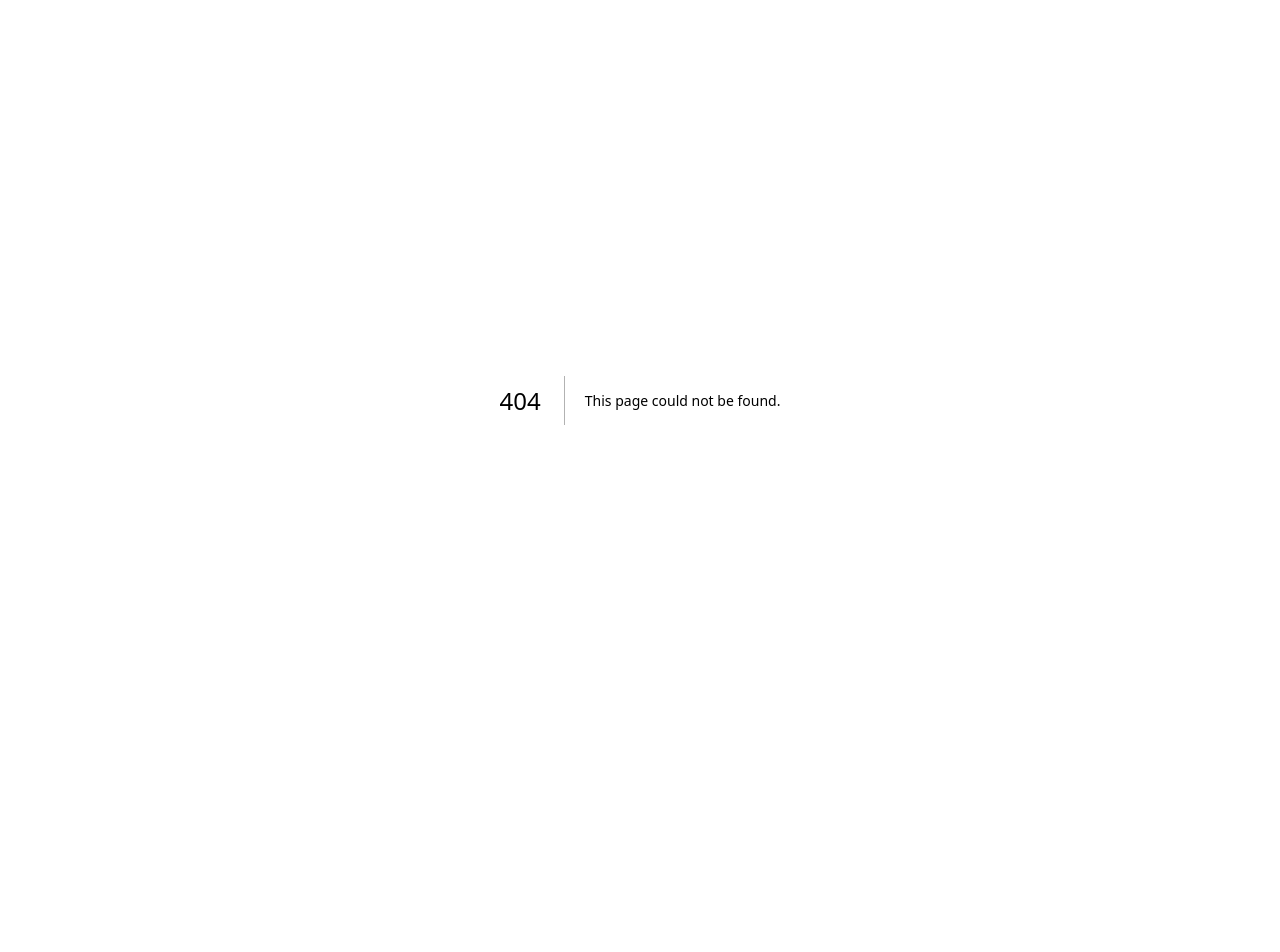
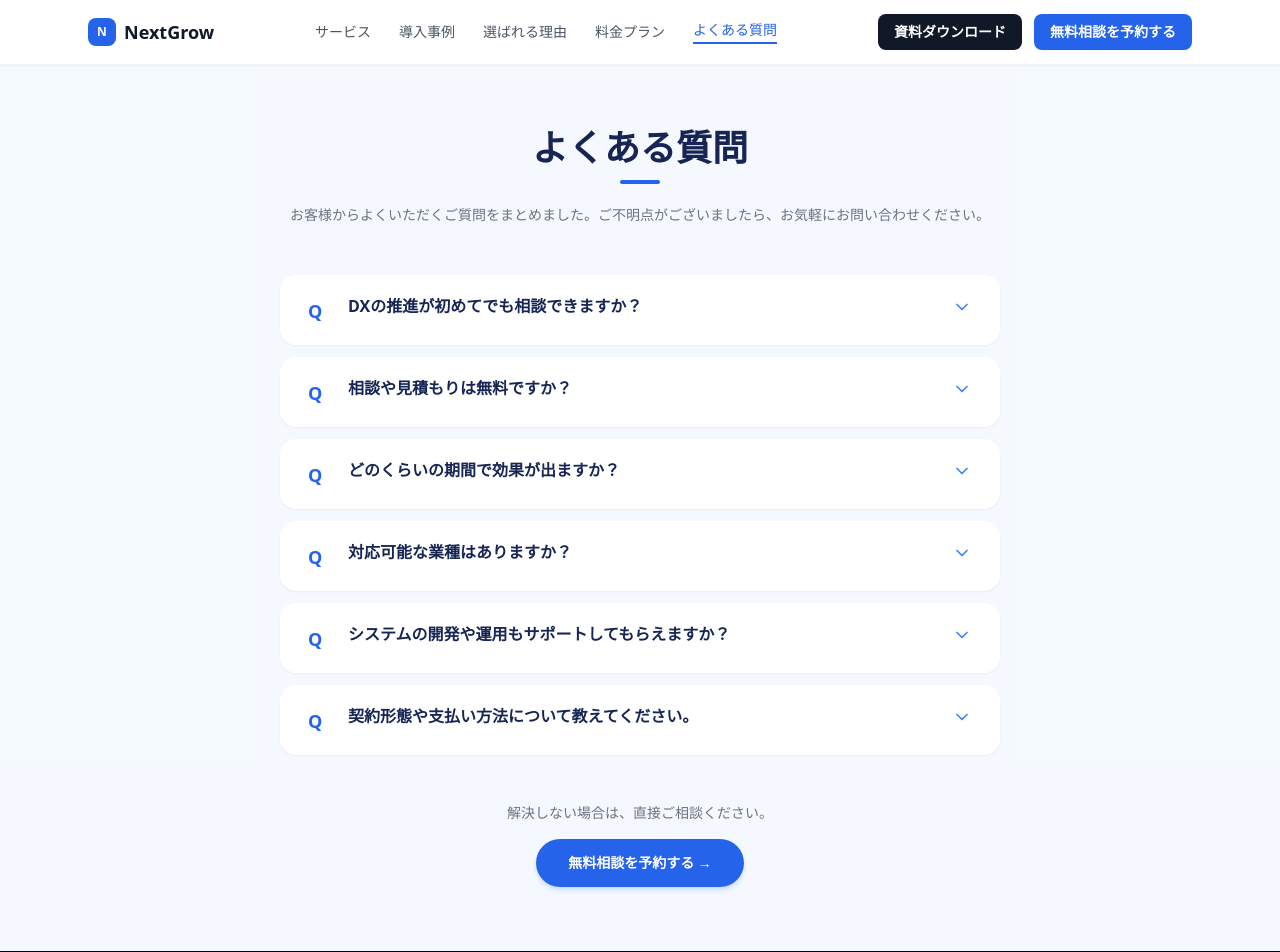
Before and after one commit to ryoma-creator/enterprise-dx-platform-lp, a Next.js app: page /faq in a window 1280 px wide. Before the commit this address had no page. Shown: the top 952 px of the page. Before the commit the page ends 800 px from the top, so only its background shows below. Built offline with nearby package versions, Linux system fonts and the light colour scheme.

Commit message:
feat: よくある質問ページを新規作成・全ナビリンク修正

```diff
--- a/app/cases/page.tsx
+++ b/app/cases/page.tsx
@@ -136,7 +136,7 @@ export default function CasesPage() {
             <Link href="/cases" className="text-sm text-blue-600 font-bold border-b-2 border-blue-600 pb-0.5">導入事例</Link>
             <Link href="/#reasons" className="text-sm text-gray-600 hover:text-blue-600 transition-colors font-medium">選ばれる理由</Link>
             <Link href="/pricing" className="text-sm text-gray-600 hover:text-blue-600 transition-colors font-medium">料金プラン</Link>
-            <Link href="/#faq" className="text-sm text-gray-600 hover:text-blue-600 transition-colors font-medium">よくある質問</Link>
+            <Link href="/faq" className="text-sm text-gray-600 hover:text-blue-600 transition-colors font-medium">よくある質問</Link>
           </div>
           <div className="flex items-center gap-3">
             <a href="#" className="hidden sm:block px-4 py-2 border border-gray-300 text-gray-700 hover:border-blue-400 hover:text-blue-600 rounded-lg text-sm font-medium transition-all">
--- /dev/null
+++ b/app/faq/page.tsx
@@ -0,0 +1,186 @@
+'use client'
+
+import { useState, useRef } from 'react'
+import { motion, useInView, AnimatePresence } from 'framer-motion'
+import Link from 'next/link'
+import { FiChevronDown } from 'react-icons/fi'
+
+function FadeUp({ children, delay = 0, className = '' }: { children: React.ReactNode; delay?: number; className?: string }) {
+  const ref = useRef(null)
+  const inView = useInView(ref, { once: true, margin: '-40px' })
+  return (
+    <motion.div ref={ref} initial={{ opacity: 0, y: 24 }} animate={inView ? { opacity: 1, y: 0 } : {}}
+      transition={{ duration: 0.45, delay, ease: 'easeOut' }} className={className}>
+      {children}
+    </motion.div>
+  )
+}
+
+const NAV_LINKS = [
+  { label: 'サービス',     href: '/#services' },
+  { label: '導入事例',    href: '/cases' },
+  { label: '選ばれる理由', href: '/#reasons' },
+  { label: '料金プラン',  href: '/pricing' },
+  { label: 'よくある質問', href: '/faq' },
+]
+
+const FAQS = [
+  {
+    q: 'DXの推進が初めてでも相談できますか？',
+    a: 'はい、可能です。現状の課題整理から丁寧にサポートし、貴社の状況に合わせた最適なプランをご提案します。',
+  },
+  {
+    q: '相談や見積もりは無料ですか？',
+    a: 'はい、初回のご相談・お見積もりは無料です。まずはお気軽にお問い合わせください。',
+  },
+  {
+    q: 'どのくらいの期間で効果が出ますか？',
+    a: 'プロジェクトの内容や規模によって異なりますが、短期的に効果を実感できる施策から、中長期的な変革まで、段階的に成果を創出します。',
+  },
+  {
+    q: '対応可能な業種はありますか？',
+    a: '製造業、小売・EC、物流、金融、サービス業など、幅広い業種に対応しております。',
+  },
+  {
+    q: 'システムの開発や運用もサポートしてもらえますか？',
+    a: 'はい、システムの設計・開発から運用・保守まで、ワンストップでサポートいたします。',
+  },
+  {
+    q: '契約形態や支払い方法について教えてください。',
+    a: '契約形態はプロジェクトごとに異なります。お支払い方法は、銀行振込を基本としております。詳細はお見積もり時にご案内いたします。',
+  },
+]
+
+function FaqCard({ q, a, delay }: { q: string; a: string; delay: number }) {
+  const [open, setOpen] = useState(false)
+
+  return (
+    <FadeUp delay={delay}>
+      <div className="bg-white rounded-2xl shadow-sm overflow-hidden">
+        <button
+          onClick={() => setOpen(!open)}
+          className="w-full flex items-start gap-5 px-7 py-5 text-left hover:bg-blue-50/40 transition-colors"
+        >
+          <span className="text-blue-600 font-black text-lg flex-shrink-0 w-5 pt-0.5">Q</span>
+          <span className="flex-1 font-bold text-blue-950 text-base leading-snug">{q}</span>
+          <motion.span
+            animate={{ rotate: open ? 180 : 0 }}
+            transition={{ duration: 0.25 }}
+            className="flex-shrink-0 text-blue-500 mt-0.5"
+          >
+            <FiChevronDown size={20} />
+          </motion.span>
+        </button>
+
+        <AnimatePresence initial={false}>
+          {open && (
+            <motion.div
+              key="answer"
+              initial={{ height: 0, opacity: 0 }}
+              animate={{ height: 'auto', opacity: 1 }}
+              exit={{ height: 0, opacity: 0 }}
+              transition={{ duration: 0.28, ease: 'easeOut' }}
+              className="overflow-hidden"
+            >
+              <div className="flex items-start gap-5 px-7 pb-5">
+                <span className="text-blue-500 font-bold text-base flex-shrink-0 w-5">A</span>
+                <p className="text-gray-600 text-sm leading-relaxed">{a}</p>
+              </div>
+            </motion.div>
+          )}
+        </AnimatePresence>
+      </div>
+    </FadeUp>
+  )
+}
+
+export default function FaqPage() {
+  return (
+    <div className="font-sans text-gray-900 overflow-x-hidden min-h-screen bg-blue-50/60">
+
+      {/* ── ナビゲーション ── */}
+      <nav className="fixed top-0 left-0 right-0 z-50 bg-white/95 backdrop-blur-md border-b border-gray-100 shadow-sm">
+        <div className="max-w-6xl mx-auto px-6 h-16 flex items-center justify-between">
+          <Link href="/" className="flex items-center gap-2">
+            <div className="w-7 h-7 bg-blue-600 rounded-lg flex items-center justify-center">
+              <span className="text-white text-xs font-black">N</span>
+            </div>
+            <span className="font-black text-lg text-gray-900">NextGrow</span>
+          </Link>
+          <div className="hidden lg:flex items-center gap-7">
+            {NAV_LINKS.map((link) => (
+              <Link key={link.label} href={link.href}
+                className={`text-sm font-medium transition-colors ${
+                  link.href === '/faq'
+                    ? 'text-blue-600 border-b-2 border-blue-600 pb-0.5 font-bold'
+                    : 'text-gray-600 hover:text-blue-600'
+                }`}>
+                {link.label}
+              </Link>
+            ))}
+          </div>
+          <div className="flex items-center gap-3">
+            <a href="#" className="hidden sm:block px-4 py-2 bg-gray-900 text-white hover:bg-gray-700 rounded-lg text-sm font-bold transition-all">
+              資料ダウンロード
+            </a>
+            <a href="#" className="px-4 py-2 bg-blue-600 text-white rounded-lg text-sm font-bold hover:bg-blue-700 transition-all shadow-sm">
+              無料相談を予約する
+            </a>
+          </div>
+        </div>
+      </nav>
+
+      {/* ── コンテンツ ── */}
+      <div className="pt-16">
+        <div className="max-w-3xl mx-auto px-6 py-16">
+
+          {/* ヘッダー */}
+          <FadeUp>
+            <div className="text-center mb-12">
+              <h1 className="text-3xl lg:text-4xl font-black text-blue-950 mb-3">よくある質問</h1>
+              <div className="w-10 h-1 bg-blue-600 rounded-full mx-auto mb-5" />
+              <p className="text-sm text-gray-500 leading-relaxed">
+                お客様からよくいただくご質問をまとめました。ご不明点がございましたら、お気軽にお問い合わせください。
+              </p>
+            </div>
+          </FadeUp>
+
+          {/* FAQ一覧 */}
+          <div className="flex flex-col gap-3">
+            {FAQS.map((faq, i) => (
+              <FaqCard key={i} q={faq.q} a={faq.a} delay={i * 0.06} />
+            ))}
+          </div>
+
+          {/* CTA */}
+          <FadeUp delay={0.4} className="mt-12 text-center">
+            <p className="text-sm text-gray-500 mb-4">解決しない場合は、直接ご相談ください。</p>
+            <a href="#" className="relative group overflow-hidden inline-flex items-center justify-center gap-2 px-8 py-3.5 rounded-full font-bold text-white text-sm shadow-md shadow-blue-500/20 hover:-translate-y-0.5 transition-all duration-300">
+              <div className="absolute inset-0 bg-blue-600 group-hover:opacity-0 transition-opacity duration-300" />
+              <div className="absolute inset-0 bg-gradient-to-r from-blue-500 via-violet-500 to-cyan-400 opacity-0 group-hover:opacity-100 transition-opacity duration-300" />
+              <span className="relative">無料相談を予約する →</span>
+            </a>
+          </FadeUp>
+        </div>
+      </div>
+
+      {/* ── フッター ── */}
+      <footer className="bg-slate-950 py-8 px-6">
+        <div className="max-w-5xl mx-auto flex flex-col sm:flex-row justify-between items-center gap-4">
+          <Link href="/" className="flex items-center gap-2">
+            <div className="w-6 h-6 bg-blue-600 rounded-md flex items-center justify-center">
+              <span className="text-white text-xs font-black">N</span>
+            </div>
+            <span className="font-black text-white">NextGrow</span>
+          </Link>
+          <div className="flex flex-wrap gap-6 text-xs text-gray-500 justify-center">
+            <a href="#" className="hover:text-gray-300 transition-colors">プライバシーポリシー</a>
+            <a href="#" className="hover:text-gray-300 transition-colors">特定商取引法に基づく表記</a>
+            <a href="#" className="hover:text-gray-300 transition-colors">お問い合わせ</a>
+          </div>
+          <p className="text-xs text-gray-600">© 2025 NextGrow Inc. All rights reserved.</p>
+        </div>
+      </footer>
+    </div>
+  )
+}
--- a/app/page.tsx
+++ b/app/page.tsx
@@ -79,7 +79,7 @@ const NAV_LINKS = [
   { label: '導入事例',   href: '/cases' },
   { label: '選ばれる理由', href: '#reasons' },
   { label: '料金プラン', href: '/pricing' },
-  { label: 'よくある質問', href: '#faq' },
+  { label: 'よくある質問', href: '/faq' },
 ]
 
 const PAIN_POINTS = [
```
